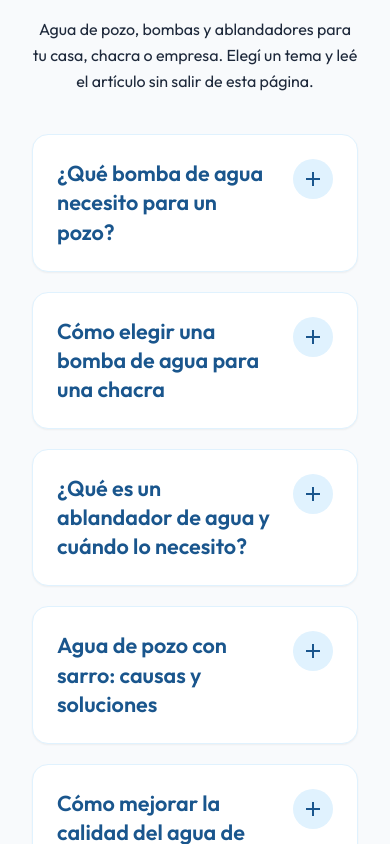
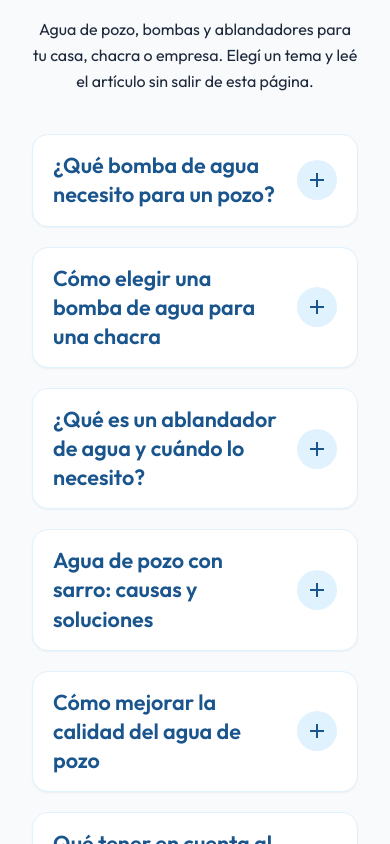
Before and after one commit to SoftwareProyects-independent-Work/agnIndustrialWeb, an Angular app: page / in a window 390 px wide. Shown: the part 3920-4764 px from the top of the page. Built offline with nearby package versions, Linux system fonts and the light colour scheme.

Commit message:
Compactar tarjetas y alinear títulos con el botón desplegable

```diff
--- a/src/app/components/articles/articles.component.css
+++ b/src/app/components/articles/articles.component.css
@@ -3,13 +3,12 @@
 .articles-grid { display: grid; grid-template-columns: minmax(0, 1fr); gap: 1.25rem; align-items: start; }
 .article-card { position: relative; background: var(--color-white); border: 1px solid var(--color-accent); border-radius: 1rem; box-shadow: var(--shadow-sm); overflow: hidden; }
 .article-card.is-open { border-color: var(--color-secondary); box-shadow: var(--shadow-md); }
-summary { position: relative; display: flex; align-items: center; padding: 1.75rem 5.5rem 1.75rem 1.75rem; min-height: 132px; cursor: pointer; list-style: none; }
+summary { display: flex; align-items: center; justify-content: space-between; gap: 1rem; padding: 1.1rem 1.5rem; cursor: pointer; list-style: none; }
 summary::-webkit-details-marker { display: none; }
 summary:hover { background: #f1f8fd; }
 summary:focus-visible { outline: 3px solid var(--color-secondary); outline-offset: -4px; border-radius: 1rem; }
-.article-title { font-size: 1.35rem; font-weight: 600; line-height: 1.35; color: var(--color-primary); }
-.expand-icon { position: absolute; top: 1.75rem; width: 40px; height: 40px; border-radius: 50%; color: var(--color-primary); }
-.expand-icon { right: 1.75rem; background: var(--color-accent); }
+.article-title { min-width: 0; font-size: 1.35rem; font-weight: 600; line-height: 1.35; color: var(--color-primary); }
+.expand-icon { position: relative; flex: 0 0 40px; height: 40px; border-radius: 50%; color: var(--color-primary); background: var(--color-accent); }
 .expand-icon::before, .expand-icon::after { content: ''; position: absolute; top: 19px; left: 13px; width: 14px; height: 2px; background: currentColor; }
 .expand-icon::after { transform: rotate(90deg); }
 [open] .expand-icon::after { display: none; }
@@ -18,8 +17,6 @@ summary:focus-visible { outline: 3px solid var(--color-secondary); outline-offse
 .article-points li { padding-left: .25rem; margin-bottom: .6rem; }
 .article-contact { display: inline-block; font-weight: 600; color: var(--color-primary); text-decoration: underline; text-underline-offset: 4px; }
 @media (max-width: 768px) {
-  summary { padding: 1.5rem 5rem 1.5rem 1.5rem; }
-  .expand-icon { top: 1.5rem; }
-  .expand-icon { right: 1.5rem; }
+  summary { padding: 1rem 1.25rem; }
   .article-body { padding: 1.5rem; }
 }
```
